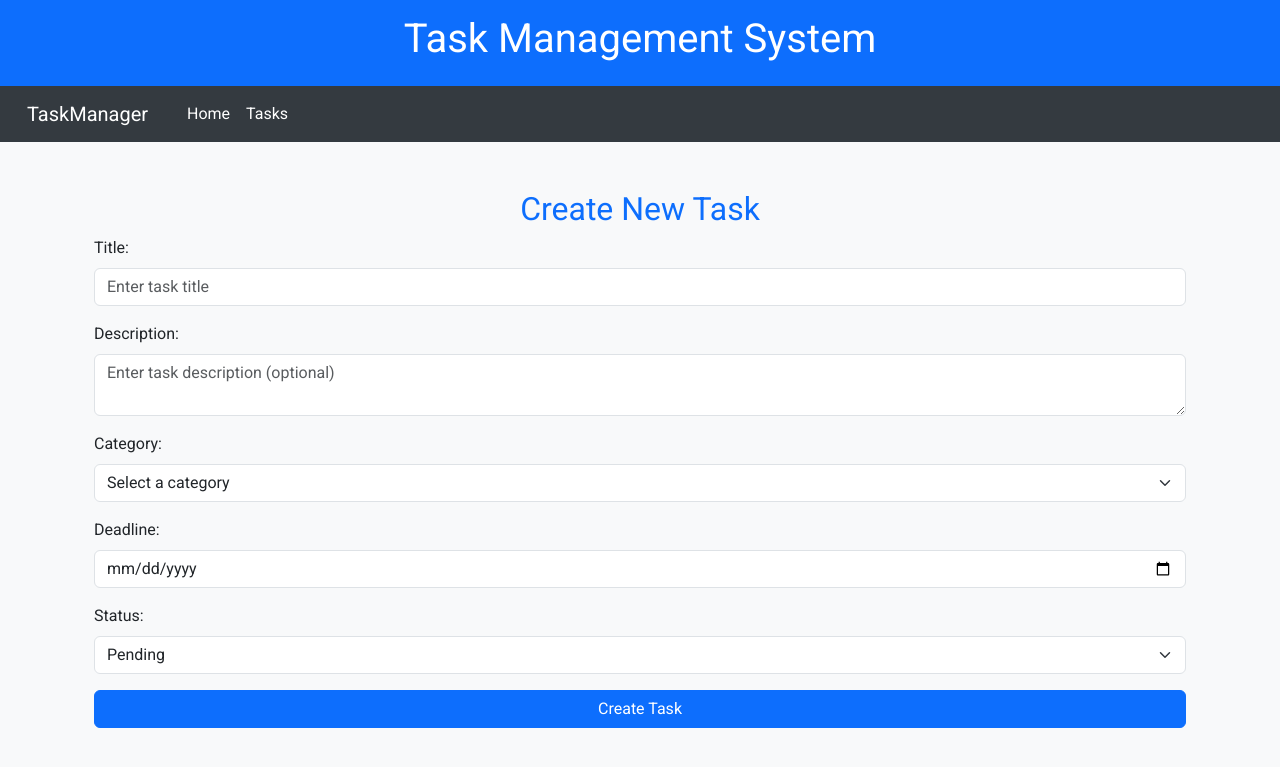
After one commit to elcinbayramoff/developia-django-01, a Django app: page /tasks/new in a window 1280 px wide. The commit adds this page. Shown: the top 767 px of the page. Run offline with Django 5.2, Linux system fonts and the light colour scheme; data that the repository does not hold is empty.

Commit message:
08.01.2025

```diff
--- a/task_management/tasks/templates/tasks/task.html
+++ b/task_management/tasks/templates/tasks/task.html
@@ -5,7 +5,7 @@
 {% block content %}
 <div class="d-flex justify-content-between align-items-center mt-4">
     <h2 class="text-secondary">Task List</h2>
-    <a href="#" class="btn btn-success">Add New Task</a>
+    <a href="tasks/new" class="btn btn-success">Add New Task</a>
 </div>
 
 <table class="table table-bordered table-hover mt-3">
@@ -20,7 +20,7 @@
         </tr>
     </thead>
     <tbody>
-        {% for task_id, task in tasks.items %}
+        {% for task in tasks %}
         <tr>
             <td>{{ task.title }}</td>
             <td>{{ task.description|default:"No description" }}</td>
@@ -32,7 +32,7 @@
                 </span>
             </td>
             <td>
-                <a href="{% url 'task_specific' task_id %}" class="btn btn-sm btn-info">Edit</a>
+                <a href="{% url 'task_specific' task.id %}" class="btn btn-sm btn-info">Edit</a>
                 <a href="#" class="btn btn-sm btn-danger">Delete</a>
             </td>
         </tr>
--- /dev/null
+++ b/task_management/tasks/templates/tasks/task_create.html
@@ -0,0 +1,58 @@
+{% extends 'base.html' %}
+
+{% block title %}Create Task{% endblock %}
+
+{% block content %}
+<div class="container mt-5">
+    <h2 class="text-center text-primary">Create New Task</h2>
+    <form method="post">
+        {% csrf_token %}
+        <div class="mb-3">
+            <label for="title" class="form-label">Title:</label>
+            <input
+                type="text"
+                id="title"
+                name="title"
+                class="form-control"
+                placeholder="Enter task title"
+                required>
+        </div>
+        <div class="mb-3">
+            <label for="description" class="form-label">Description:</label>
+            <textarea
+                id="description"
+                name="description"
+                class="form-control"
+                placeholder="Enter task description (optional)"
+            ></textarea>
+        </div>
+        <div class="mb-3">
+            <label for="category" class="form-label">Category:</label>
+            <select id="category" name="category" class="form-select" required>
+                <option value="" disabled selected>Select a category</option>
+                {% for category in categories %}
+                    <option value="{{ category.id }}">{{ category.title }}</option>
+                {% endfor %}
+            </select>
+        </div>
+        <div class="mb-3">
+            <label for="deadline" class="form-label">Deadline:</label>
+            <input
+                type="date"
+                id="deadline"
+                name="deadline"
+                class="form-control"
+                required>
+        </div>
+        <div class="mb-3">
+            <label for="status" class="form-label">Status:</label>
+            <select id="status" name="status" class="form-select">
+                <option value="pending" selected>Pending</option>
+                <option value="in_progress">In Progress</option>
+                <option value="completed">Completed</option>
+            </select>
+        </div>
+        <button type="submit" class="btn btn-primary w-100">Create Task</button>
+    </form>
+</div>
+{% endblock %}
--- a/task_management/tasks/urls.py
+++ b/task_management/tasks/urls.py
@@ -9,9 +9,10 @@ Base url = 127.0.0.1:8000/
 127.0.0.1:8000/tasks/3 -> spesifik task
 """
 from django.urls import path
-from .views import home, tasks, task_specific
+from .views import home, tasks, task_specific, task_create
 urlpatterns = [
     path('', home, name='home'),
     path('tasks', tasks, name='tasks'),
     path('tasks/<int:task_id>', task_specific, name='task_specific'),
+    path('tasks/new', task_create, name='task_create'),
 ]
--- a/task_management/tasks/views.py
+++ b/task_management/tasks/views.py
@@ -1,5 +1,8 @@
-from django.shortcuts import render
+from django.shortcuts import render, redirect
+from .models import Category, Task
 from django.http import HttpResponse
+
+
 # Create your views here.
 #Tasks
 DATABASE = {
@@ -49,13 +52,16 @@ def home(request):
 
 def tasks(request):
 
-    context = {'tasks':DATABASE}
+    tasks = Task.objects.all()
+    print(tasks)
+
+    context = {'tasks':tasks}
 
     return render(request, 'tasks/task.html', context=context)
 
 def task_specific(request, task_id):
     value = DATABASE.get(task_id)
-
+    categories = Category.objects.all()
     if value != None:
         context = {
             "id":task_id,
@@ -63,10 +69,34 @@ def task_specific(request, task_id):
             "description": DATABASE.get(task_id)['description'],
             "status": DATABASE.get(task_id)['status'],
             "category": DATABASE.get(task_id)['category'],
-            "deadline": DATABASE.get(task_id)['deadline']
+            "deadline": DATABASE.get(task_id)['deadline'],
+            'categories': categories
         }
     else:
         context = {
             'id' : task_id
         }
     return render(request, 'tasks/tasks_specific.html', context = context)
+
+
+"""
+POST
+GET
+UPDATE
+DELETE
+PATCH
+
+"""
+def task_create(request): # V
+    if request.method == 'POST':
+        title1 = request.POST['title']
+        description = request.POST['description']
+        category = request.POST['category']
+        deadline = request.POST['deadline']
+        status = request.POST['status']
+        category_obj = Category.objects.get(id=category)
+        Task.objects.create(title=title1, description=description, category=category_obj, deadline=deadline, status=status)
+        return redirect('tasks')
+
+    categories = Category.objects.all() #M
+    return render(request, 'tasks/task_create.html', {'categories': categories})
```
Also changed, not shown: edit_profile.html (added, +32 -0 lines), login.html (added, +25 -0 lines), register.html (added, +33 -0 lines), task_management/tasks/admin.py (+7 -3 lines), task_management/tasks/models.py (+52 -1 lines), task_management/tasks/templates/tasks/tasks_specific.html (+10 -10 lines), task_management/tasks/migrations/0002_task_created_at_task_updated_at.py (added), task_management/templates/base.html (indentation only).
